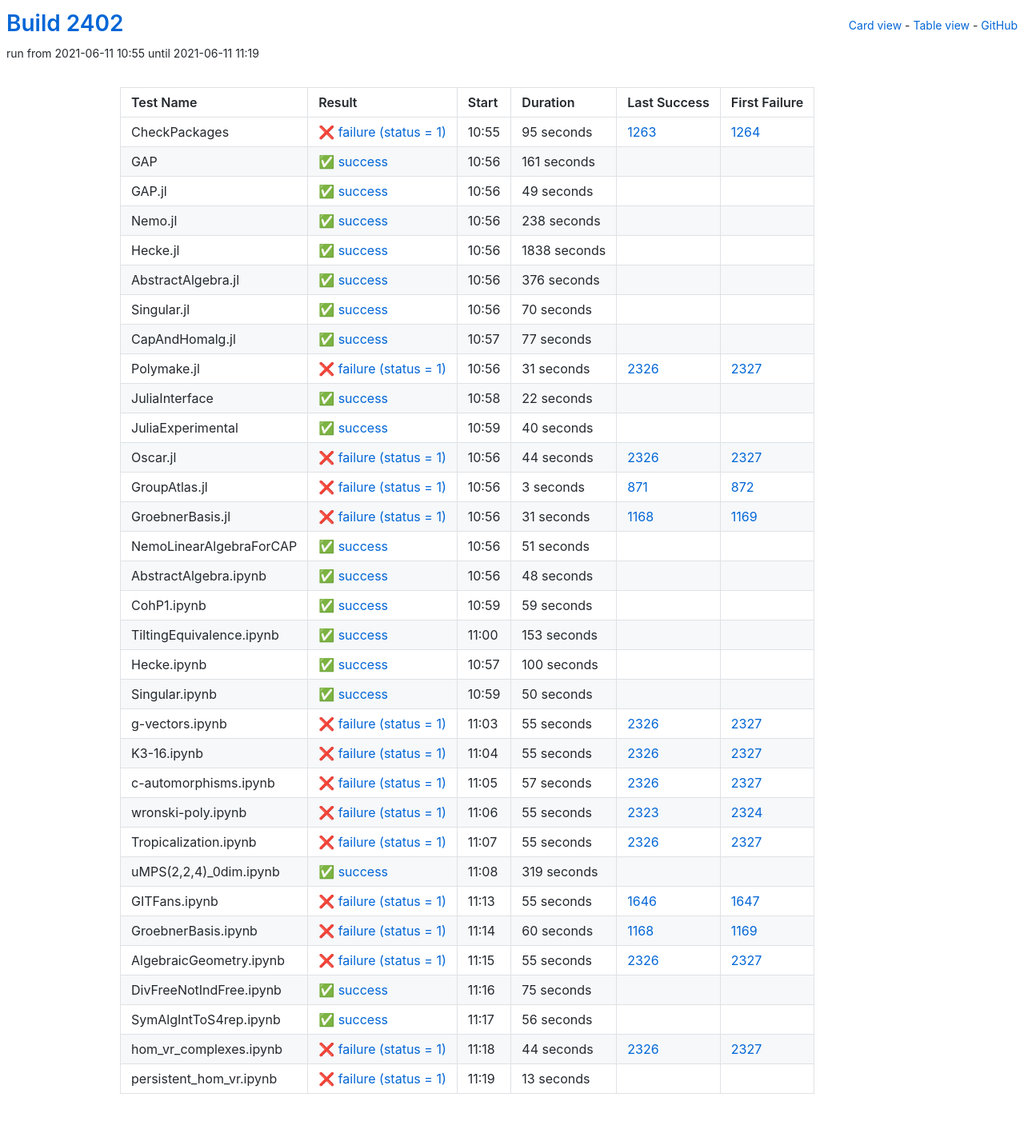
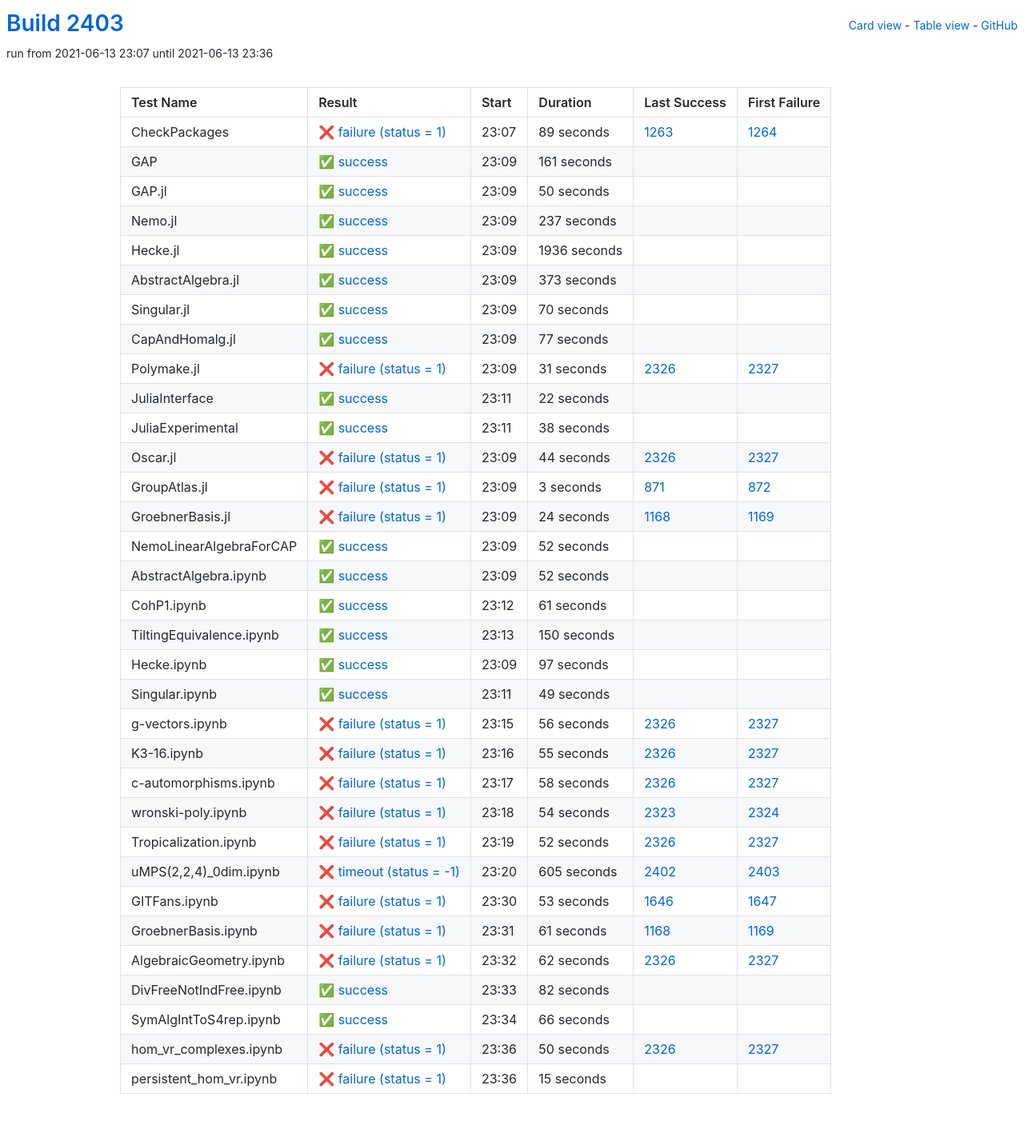
Before and after one commit to oscar-system/oscar-ci-status-stable, a Jekyll site: the page built from table.html, in a window 1280 px wide. Shown: the whole page at 80% size. Built offline with Jekyll 4.4.1, drawn with Linux system fonts in a browser that asks for light colours.

Commit message:
Build #2403

```diff
--- a/_data/ci.yml
+++ b/_data/ci.yml
@@ -1,6 +1,6 @@
 ---
-build: 2402
-build_url: https://oscarci.mathematik.uni-kl.de/job/oscar-stable/2402/
+build: 2403
+build_url: https://oscarci.mathematik.uni-kl.de/job/oscar-stable/2403/
 job: oscar-stable
 organization: oscar-system
 repo: oscar-ci-status-stable
@@ -8,20 +8,20 @@ repourl: https://github.com/oscar-system/oscar-ci-status-stable
 tests:
 - name: CheckPackages
   id: checkpackages
-  log: https://oscarci.mathematik.uni-kl.de/job/oscar-stable/2402/artifact/logs/build-2402/CheckPackages.log
-  start: 2021-06-11 10:55
+  log: https://oscarci.mathematik.uni-kl.de/job/oscar-stable/2403/artifact/logs/build-2403/CheckPackages.log
+  start: 2021-06-13 23:07
   success: false
   exitcode: 1
   status: failure
-  duration: 95
+  duration: 89
   last_success: 1263
   last_success_url: https://oscarci.mathematik.uni-kl.de/job/oscar-stable/1263/
   first_failure: 1264
   first_failure_url: https://oscarci.mathematik.uni-kl.de/job/oscar-stable/1264/
 - name: GAP
   id: gap
-  log: https://oscarci.mathematik.uni-kl.de/job/oscar-stable/2402/artifact/logs/build-2402/GAP.log
-  start: 2021-06-11 10:56
+  log: https://oscarci.mathematik.uni-kl.de/job/oscar-stable/2403/artifact/logs/build-2403/GAP.log
+  start: 2021-06-13 23:09
   success: true
   exitcode: 0
   status: success
@@ -32,56 +32,56 @@ tests:
   first_failure_url:
 - name: GAP.jl
   id: gap-jl
-  log: https://oscarci.mathematik.uni-kl.de/job/oscar-stable/2402/artifact/logs/build-2402/GAP.jl.log
-  start: 2021-06-11 10:56
+  log: https://oscarci.mathematik.uni-kl.de/job/oscar-stable/2403/artifact/logs/build-2403/GAP.jl.log
+  start: 2021-06-13 23:09
   success: true
   exitcode: 0
   status: success
-  duration: 49
+  duration: 50
   last_success: false
   last_success_url:
   first_failure: false
   first_failure_url:
 - name: Nemo.jl
   id: nemo-jl
-  log: https://oscarci.mathematik.uni-kl.de/job/oscar-stable/2402/artifact/logs/build-2402/Nemo.jl.log
-  start: 2021-06-11 10:56
+  log: https://oscarci.mathematik.uni-kl.de/job/oscar-stable/2403/artifact/logs/build-2403/Nemo.jl.log
+  start: 2021-06-13 23:09
   success: true
   exitcode: 0
   status: success
-  duration: 238
+  duration: 237
   last_success: false
   last_success_url:
   first_failure: false
   first_failure_url:
 - name: Hecke.jl
   id: hecke-jl
-  log: https://oscarci.mathematik.uni-kl.de/job/oscar-stable/2402/artifact/logs/build-2402/Hecke.jl.log
-  start: 2021-06-11 10:56
+  log: https://oscarci.mathematik.uni-kl.de/job/oscar-stable/2403/artifact/logs/build-2403/Hecke.jl.log
+  start: 2021-06-13 23:09
   success: true
   exitcode: 0
   status: success
-  duration: 1838
+  duration: 1936
   last_success: false
   last_success_url:
   first_failure: false
   first_failure_url:
 - name: AbstractAlgebra.jl
   id: abstractalgebra-jl
-  log: https://oscarci.mathematik.uni-kl.de/job/oscar-stable/2402/artifact/logs/build-2402/AbstractAlgebra.jl.log
-  start: 2021-06-11 10:56
+  log: https://oscarci.mathematik.uni-kl.de/job/oscar-stable/2403/artifact/logs/build-2403/AbstractAlgebra.jl.log
+  start: 2021-06-13 23:09
   success: true
   exitcode: 0
   status: success
-  duration: 376
+  duration: 373
   last_success: false
   last_success_url:
   first_failure: false
   first_failure_url:
 - name: Singular.jl
   id: singular-jl
-  log: https://oscarci.mathematik.uni-kl.de/job/oscar-stable/2402/artifact/logs/build-2402/Singular.jl.log
-  start: 2021-06-11 10:56
+  log: https://oscarci.mathematik.uni-kl.de/job/oscar-stable/2403/artifact/logs/build-2403/Singular.jl.log
+  start: 2021-06-13 23:09
   success: true
   exitcode: 0
   status: success
@@ -92,8 +92,8 @@ tests:
   first_failure_url:
 - name: CapAndHomalg.jl
   id: capandhomalg-jl
-  log: https://oscarci.mathematik.uni-kl.de/job/oscar-stable/2402/artifact/logs/build-2402/CapAndHomalg.jl.log
-  start: 2021-06-11 10:57
+  log: https://oscarci.mathematik.uni-kl.de/job/oscar-stable/2403/artifact/logs/build-2403/CapAndHomalg.jl.log
+  start: 2021-06-13 23:09
   success: true
   exitcode: 0
   status: success
@@ -104,8 +104,8 @@ tests:
   first_failure_url:
 - name: Polymake.jl
   id: polymake-jl
-  log: https://oscarci.mathematik.uni-kl.de/job/oscar-stable/2402/artifact/logs/build-2402/Polymake.jl.log
-  start: 2021-06-11 10:56
+  log: https://oscarci.mathematik.uni-kl.de/job/oscar-stable/2403/artifact/logs/build-2403/Polymake.jl.log
+  start: 2021-06-13 23:09
   success: false
   exitcode: 1
   status: failure
@@ -116,8 +116,8 @@ tests:
   first_failure_url: https://oscarci.mathematik.uni-kl.de/job/oscar-stable/2327/
 - name: JuliaInterface
   id: juliainterface
-  log: https://oscarci.mathematik.uni-kl.de/job/oscar-stable/2402/artifact/logs/build-2402/JuliaInterface.log
-  start: 2021-06-11 10:58
+  log: https://oscarci.mathematik.uni-kl.de/job/oscar-stable/2403/artifact/logs/build-2403/JuliaInterface.log
+  start: 2021-06-13 23:11
   success: true
   exitcode: 0
   status: success
@@ -128,20 +128,20 @@ tests:
   first_failure_url:
 - name: JuliaExperimental
   id: juliaexperimental
-  log: https://oscarci.mathematik.uni-kl.de/job/oscar-stable/2402/artifact/logs/build-2402/JuliaExperimental.log
-  start: 2021-06-11 10:59
+  log: https://oscarci.mathematik.uni-kl.de/job/oscar-stable/2403/artifact/logs/build-2403/JuliaExperimental.log
+  start: 2021-06-13 23:11
   success: true
   exitcode: 0
   status: success
-  duration: 40
+  duration: 38
   last_success: false
   last_success_url:
   first_failure: false
   first_failure_url:
 - name: Oscar.jl
   id: oscar-jl
-  log: https://oscarci.mathematik.uni-kl.de/job/oscar-stable/2402/artifact/logs/build-2402/Oscar.jl.log
-  start: 2021-06-11 10:56
+  log: https://oscarci.mathematik.uni-kl.de/job/oscar-stable/2403/artifact/logs/build-2403/Oscar.jl.log
+  start: 2021-06-13 23:09
   success: false
   exitcode: 1
   status: failure
@@ -152,8 +152,8 @@ tests:
   first_failure_url: https://oscarci.mathematik.uni-kl.de/job/oscar-stable/2327/
 - name: GroupAtlas.jl
   id: groupatlas-jl
-  log: https://oscarci.mathematik.uni-kl.de/job/oscar-stable/2402/artifact/logs/build-2402/GroupAtlas.jl.log
-  start: 2021-06-11 10:56
+  log: https://oscarci.mathematik.uni-kl.de/job/oscar-stable/2403/artifact/logs/build-2403/GroupAtlas.jl.log
+  start: 2021-06-13 23:09
   success: false
   exitcode: 1
   status: failure
@@ -164,104 +164,104 @@ tests:
   first_failure_url: https://oscarci.mathematik.uni-kl.de/job/oscar-stable/872/
 - name: GroebnerBasis.jl
   id: groebnerbasis-jl
-  log: https://oscarci.mathematik.uni-kl.de/job/oscar-stable/2402/artifact/logs/build-2402/GroebnerBasis.jl.log
-  start: 2021-06-11 10:56
+  log: https://oscarci.mathematik.uni-kl.de/job/oscar-stable/2403/artifact/logs/build-2403/GroebnerBasis.jl.log
+  start: 2021-06-13 23:09
   success: false
   exitcode: 1
   status: failure
-  duration: 31
+  duration: 24
   last_success: 1168
   last_success_url: https://oscarci.mathematik.uni-kl.de/job/oscar-stable/1168/
   first_failure: 1169
   first_failure_url: https://oscarci.mathematik.uni-kl.de/job/oscar-stable/1169/
 - name: NemoLinearAlgebraForCAP
   id: nemolinearalgebraforcap
-  log: https://oscarci.mathematik.uni-kl.de/job/oscar-stable/2402/artifact/logs/build-2402/NemoLinearAlgebraForCAP.log
-  start: 2021-06-11 10:56
+  log: https://oscarci.mathematik.uni-kl.de/job/oscar-stable/2403/artifact/logs/build-2403/NemoLinearAlgebraForCAP.log
+  start: 2021-06-13 23:09
   success: true
   exitcode: 0
   status: success
-  duration: 51
+  duration: 52
   last_success: false
   last_success_url:
   first_failure: false
   first_failure_url:
 - name: AbstractAlgebra.ipynb
   id: abstractalgebra-ipynb
-  log: https://oscarci.mathematik.uni-kl.de/job/oscar-stable/2402/artifact/logs/build-2402/AbstractAlgebra.ipynb.log
-  start: 2021-06-11 10:56
+  log: https://oscarci.mathematik.uni-kl.de/job/oscar-stable/2403/artifact/logs/build-2403/AbstractAlgebra.ipynb.log
+  start: 2021-06-13 23:09
   success: true
   exitcode: 0
   status: success
-  duration: 48
+  duration: 52
   last_success: false
   last_success_url:
   first_failure: false
   first_failure_url:
 - name: CohP1.ipynb
   id: cohp1-ipynb
-  log: https://oscarci.mathematik.uni-kl.de/job/oscar-stable/2402/artifact/logs/build-2402/CohP1.ipynb.log
-  start: 2021-06-11 10:59
+  log: https://oscarci.mathematik.uni-kl.de/job/oscar-stable/2403/artifact/logs/build-2403/CohP1.ipynb.log
+  start: 2021-06-13 23:12
   success: true
   exitcode: 0
   status: success
-  duration: 59
+  duration: 61
   last_success: false
   last_success_url:
   first_failure: false
   first_failure_url:
 - name: TiltingEquivalence.ipynb
   id: tiltingequivalence-ipynb
-  log: https://oscarci.mathematik.uni-kl.de/job/oscar-stable/2402/artifact/logs/build-2402/TiltingEquivalence.ipynb.log
-  start: 2021-06-11 11:00
+  log: https://oscarci.mathematik.uni-kl.de/job/oscar-stable/2403/artifact/logs/build-2403/TiltingEquivalence.ipynb.log
+  start: 2021-06-13 23:13
   success: true
   exitcode: 0
   status: success
-  duration: 153
+  duration: 150
   last_success: false
   last_success_url:
   first_failure: false
   first_failure_url:
 - name: Hecke.ipynb
   id: hecke-ipynb
-  log: https://oscarci.mathematik.uni-kl.de/job/oscar-stable/2402/artifact/logs/build-2402/Hecke.ipynb.log
-  start: 2021-06-11 10:57
+  log: https://oscarci.mathematik.uni-kl.de/job/oscar-stable/2403/artifact/logs/build-2403/Hecke.ipynb.log
+  start: 2021-06-13 23:09
   success: true
   exitcode: 0
   status: success
-  duration: 100
+  duration: 97
   last_success: false
   last_success_url:
   first_failure: false
   first_failure_url:
 - name: Singular.ipynb
   id: singular-ipynb
-  log: https://oscarci.mathematik.uni-kl.de/job/oscar-stable/2402/artifact/logs/build-2402/Singular.ipynb.log
-  start: 2021-06-11 10:59
+  log: https://oscarci.mathematik.uni-kl.de/job/oscar-stable/2403/artifact/logs/build-2403/Singular.ipynb.log
+  start: 2021-06-13 23:11
   success: true
   exitcode: 0
   status: success
-  duration: 50
+  duration: 49
   last_success: false
   last_success_url:
   first_failure: false
   first_failure_url:
 - name: g-vectors.ipynb
   id: g-vectors-ipynb
-  log: https://oscarci.mathematik.uni-kl.de/job/oscar-stable/2402/artifact/logs/build-2402/g-vectors.ipynb.log
-  start: 2021-06-11 11:03
+  log: https://oscarci.mathematik.uni-kl.de/job/oscar-stable/2403/artifact/logs/build-2403/g-vectors.ipynb.log
+  start: 2021-06-13 23:15
   success: false
   exitcode: 1
   status: failure
-  duration: 55
+  duration: 56
   last_success: 2326
   last_success_url: https://oscarci.mathematik.uni-kl.de/job/oscar-stable/2326/
   first_failure: 2327
   first_failure_url: https://oscarci.mathematik.uni-kl.de/job/oscar-stable/2327/
 - name: K3-16.ipynb
   id: k3-16-ipynb
-  log: https://oscarci.mathematik.uni-kl.de/job/oscar-stable/2402/artifact/logs/build-2402/K3-16.ipynb.log
-  start: 2021-06-11 11:04
+  log: https://oscarci.mathematik.uni-kl.de/job/oscar-stable/2403/artifact/logs/build-2403/K3-16.ipynb.log
+  start: 2021-06-13 23:16
   success: false
   exitcode: 1
   status: failure
@@ -272,132 +272,132 @@ tests:
   first_failure_url: https://oscarci.mathematik.uni-kl.de/job/oscar-stable/2327/
 - name: c-automorphisms.ipynb
   id: c-automorphisms-ipynb
-  log: https://oscarci.mathematik.uni-kl.de/job/oscar-stable/2402/artifact/logs/build-2402/c-automorphisms.ipynb.log
-  start: 2021-06-11 11:05
+  log: https://oscarci.mathematik.uni-kl.de/job/oscar-stable/2403/artifact/logs/build-2403/c-automorphisms.ipynb.log
+  start: 2021-06-13 23:17
   success: false
   exitcode: 1
   status: failure
-  duration: 57
+  duration: 58
   last_success: 2326
   last_success_url: https://oscarci.mathematik.uni-kl.de/job/oscar-stable/2326/
   first_failure: 2327
   first_failure_url: https://oscarci.mathematik.uni-kl.de/job/oscar-stable/2327/
 - name: wronski-poly.ipynb
   id: wronski-poly-ipynb
-  log: https://oscarci.mathematik.uni-kl.de/job/oscar-stable/2402/artifact/logs/build-2402/wronski-poly.ipynb.log
-  start: 2021-06-11 11:06
+  log: https://oscarci.mathematik.uni-kl.de/job/oscar-stable/2403/artifact/logs/build-2403/wronski-poly.ipynb.log
+  start: 2021-06-13 23:18
   success: false
   exitcode: 1
   status: failure
-  duration: 55
+  duration: 54
   last_success: 2323
   last_success_url: https://oscarci.mathematik.uni-kl.de/job/oscar-stable/2323/
   first_failure: 2324
   first_failure_url: https://oscarci.mathematik.uni-kl.de/job/oscar-stable/2324/
 - name: Tropicalization.ipynb
   id: tropicalization-ipynb
-  log: https://oscarci.mathematik.uni-kl.de/job/oscar-stable/2402/artifact/logs/build-2402/Tropicalization.ipynb.log
-  start: 2021-06-11 11:07
+  log: https://oscarci.mathematik.uni-kl.de/job/oscar-stable/2403/artifact/logs/build-2403/Tropicalization.ipynb.log
+  start: 2021-06-13 23:19
   success: false
   exitcode: 1
   status: failure
-  duration: 55
+  duration: 52
   last_success: 2326
   last_success_url: https://oscarci.mathematik.uni-kl.de/job/oscar-stable/2326/
   first_failure: 2327
   first_failure_url: https://oscarci.mathematik.uni-kl.de/job/oscar-stable/2327/
 - name: uMPS(2,2,4)_0dim.ipynb
   id: umps-2-2-4-0dim-ipynb
-  log: https://oscarci.mathematik.uni-kl.de/job/oscar-stable/2402/artifact/logs/build-2402/uMPS-2-2-4-_0dim.ipynb.log
-  start: 2021-06-11 11:08
-  success: true
-  exitcode: 0
-  status: success
-  duration: 319
-  last_success: false
-  last_success_url:
-  first_failure: false
-  first_failure_url:
+  log: https://oscarci.mathematik.uni-kl.de/job/oscar-stable/2403/artifact/logs/build-2403/uMPS-2-2-4-_0dim.ipynb.log
+  start: 2021-06-13 23:20
+  success: false
+  exitcode: -1
+  status: timeout
+  duration: 605
+  last_success: 2402
+  last_success_url: https://oscarci.mathematik.uni-kl.de/job/oscar-stable/2402/
+  first_failure: 2403
+  first_failure_url: https://oscarci.mathematik.uni-kl.de/job/oscar-stable/2403/
 - name: GITFans.ipynb
   id: gitfans-ipynb
-  log: https://oscarci.mathematik.uni-kl.de/job/oscar-stable/2402/artifact/logs/build-2402/GITFans.ipynb.log
-  start: 2021-06-11 11:13
+  log: https://oscarci.mathematik.uni-kl.de/job/oscar-stable/2403/artifact/logs/build-2403/GITFans.ipynb.log
+  start: 2021-06-13 23:30
   success: false
   exitcode: 1
   status: failure
-  duration: 55
+  duration: 53
   last_success: 1646
   last_success_url: https://oscarci.mathematik.uni-kl.de/job/oscar-stable/1646/
   first_failure: 1647
   first_failure_url: https://oscarci.mathematik.uni-kl.de/job/oscar-stable/1647/
 - name: GroebnerBasis.ipynb
   id: groebnerbasis-ipynb
-  log: https://oscarci.mathematik.uni-kl.de/job/oscar-stable/2402/artifact/logs/build-2402/GroebnerBasis.ipynb.log
-  start: 2021-06-11 11:14
+  log: https://oscarci.mathematik.uni-kl.de/job/oscar-stable/2403/artifact/logs/build-2403/GroebnerBasis.ipynb.log
+  start: 2021-06-13 23:31
   success: false
   exitcode: 1
   status: failure
-  duration: 60
+  duration: 61
   last_success: 1168
   last_success_url: https://oscarci.mathematik.uni-kl.de/job/oscar-stable/1168/
   first_failure: 1169
   first_failure_url: https://oscarci.mathematik.uni-kl.de/job/oscar-stable/1169/
 - name: AlgebraicGeometry.ipynb
   id: algebraicgeometry-ipynb
-  log: https://oscarci.mathematik.uni-kl.de/job/oscar-stable/2402/artifact/logs/build-2402/AlgebraicGeometry.ipynb.log
-  start: 2021-06-11 11:15
+  log: https://oscarci.mathematik.uni-kl.de/job/oscar-stable/2403/artifact/logs/build-2403/AlgebraicGeometry.ipynb.log
+  start: 2021-06-13 23:32
   success: false
   exitcode: 1
   status: failure
-  duration: 55
+  duration: 62
   last_success: 2326
   last_success_url: https://oscarci.mathematik.uni-kl.de/job/oscar-stable/2326/
   first_failure: 2327
   first_failure_url: https://oscarci.mathematik.uni-kl.de/job/oscar-stable/2327/
 - name: DivFreeNotIndFree.ipynb
   id: divfreenotindfree-ipynb
-  log: https://oscarci.mathematik.uni-kl.de/job/oscar-stable/2402/artifact/logs/build-2402/DivFreeNotIndFree.ipynb.log
-  start: 2021-06-11 11:16
+  log: https://oscarci.mathematik.uni-kl.de/job/oscar-stable/2403/artifact/logs/build-2403/DivFreeNotIndFree.ipynb.log
+  start: 2021-06-13 23:33
   success: true
   exitcode: 0
   status: success
-  duration: 75
+  duration: 82
   last_success: false
   last_success_url:
   first_failure: false
   first_failure_url:
 - name: SymAlgIntToS4rep.ipynb
   id: symalginttos4rep-ipynb
-  log: https://oscarci.mathematik.uni-kl.de/job/oscar-stable/2402/artifact/logs/build-2402/SymAlgIntToS4rep.ipynb.log
-  start: 2021-06-11 11:17
+  log: https://oscarci.mathematik.uni-kl.de/job/oscar-stable/2403/artifact/logs/build-2403/SymAlgIntToS4rep.ipynb.log
+  start: 2021-06-13 23:34
   success: true
   exitcode: 0
   status: success
-  duration: 56
+  duration: 66
   last_success: false
   last_success_url:
   first_failure: false
   first_failure_url:
 - name: hom_vr_complexes.ipynb
   id: hom-vr-complexes-ipynb
-  log: https://oscarci.mathematik.uni-kl.de/job/oscar-stable/2402/artifact/logs/build-2402/hom_vr_complexes.ipynb.log
-  start: 2021-06-11 11:18
+  log: https://oscarci.mathematik.uni-kl.de/job/oscar-stable/2403/artifact/logs/build-2403/hom_vr_complexes.ipynb.log
+  start: 2021-06-13 23:36
   success: false
   exitcode: 1
   status: failure
-  duration: 44
+  duration: 50
   last_success: 2326
   last_success_url: https://oscarci.mathematik.uni-kl.de/job/oscar-stable/2326/
   first_failure: 2327
   first_failure_url: https://oscarci.mathematik.uni-kl.de/job/oscar-stable/2327/
 - name: persistent_hom_vr.ipynb
   id: persistent-hom-vr-ipynb
-  log: https://oscarci.mathematik.uni-kl.de/job/oscar-stable/2402/artifact/logs/build-2402/persistent_hom_vr.ipynb.log
-  start: 2021-06-11 11:19
+  log: https://oscarci.mathematik.uni-kl.de/job/oscar-stable/2403/artifact/logs/build-2403/persistent_hom_vr.ipynb.log
+  start: 2021-06-13 23:36
   success: false
   exitcode: 1
   status: failure
-  duration: 13
+  duration: 15
   last_success: false
   last_success_url:
   first_failure: false
```
Also changed, not shown: README.md.
